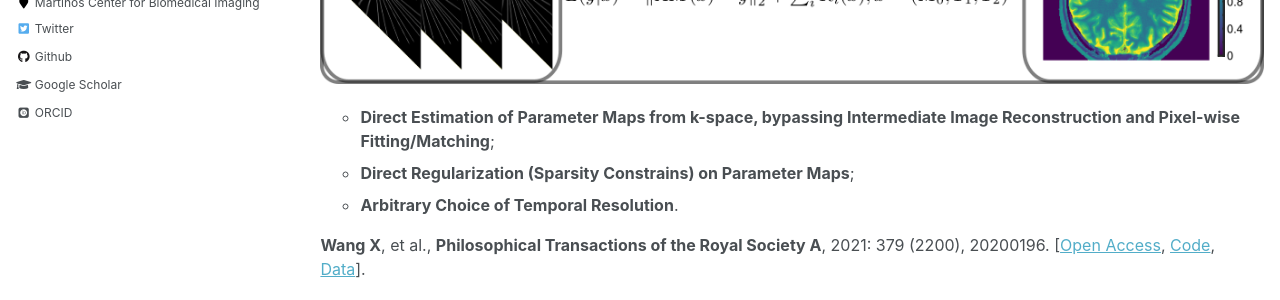
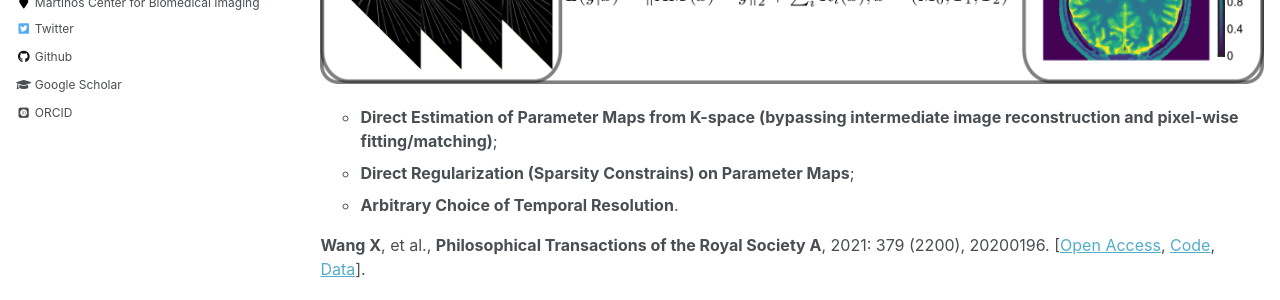
Before and after one commit to xqwang1/xqwang1.github.io, a Jekyll site: the page built from _pages/posts.md, in a window 1280 px wide and 900 px high, scrolled down 830 px. Shown: the part 332-632 px from the top of the window. Built offline with Jekyll 4.4.1, drawn with Linux system fonts in a browser that asks for light colours; some web fonts are replaced.

```diff
--- a/_pages/posts.md
+++ b/_pages/posts.md
@@ -36,7 +36,7 @@ author_profile: true
 
     ![Alt Text](https://xqwang1.github.io/files/nonlinear_moba.png)
 
-  * **Direct Estimation of Parameter Maps from k-space, bypassing Intermediate Image Reconstruction and Pixel-wise Fitting/Matching**;
+  * **Direct Estimation of Parameter Maps from K-space (bypassing intermediate image reconstruction and pixel-wise fitting/matching)**;
   * **Direct Regularization (Sparsity Constrains) on Parameter Maps**;
   * **Arbitrary Choice of Temporal Resolution**.
 
```
